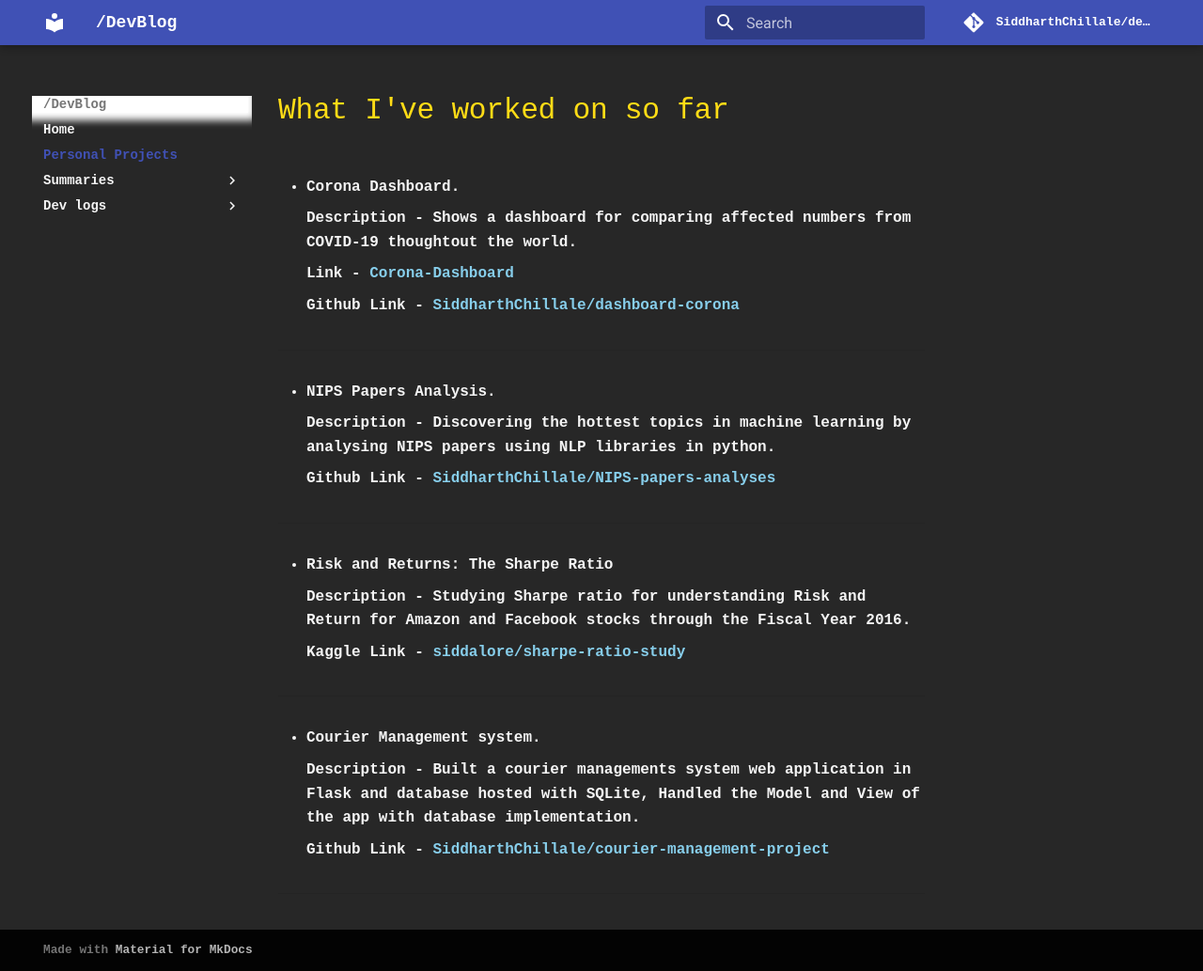
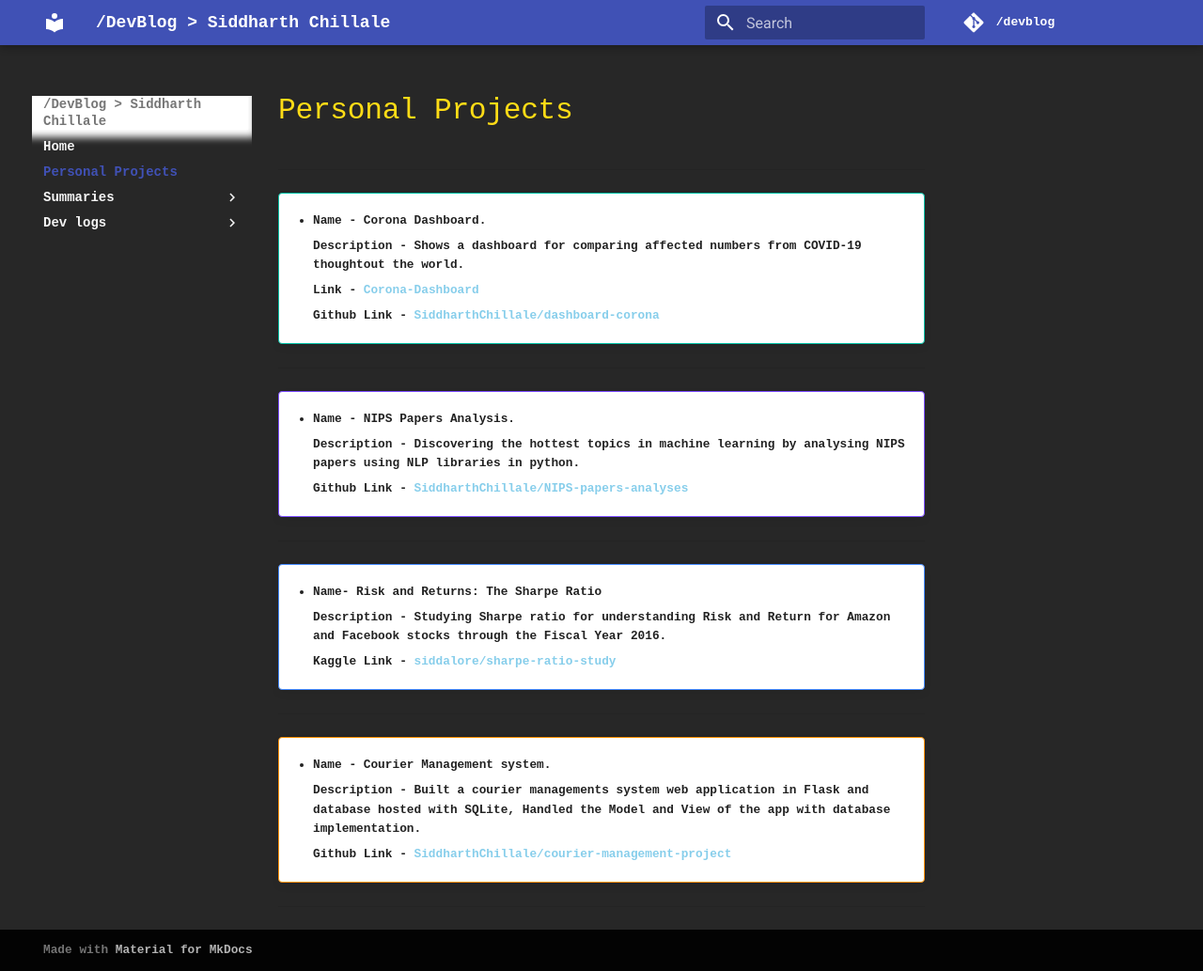
Before and after one commit to SiddharthChillale/devblog, an MkDocs documentation site: the page built from docs/projects.md, in a window 1280 px wide and 1033 px high. Shown: the whole window at 94% size. Built offline with MkDocs 1.6.1 and Material for MkDocs 9.7.7, drawn with Linux system fonts in a browser that asks for light colours; comment, search, counter and statistics services are not loaded.

Commit message:
added markdown extensions

```diff
--- a/docs/projects.md
+++ b/docs/projects.md
@@ -1,39 +1,36 @@
----
-title: Portfolio
-author: Siddharth
-date: 2020-04-10
----
-
-# What I've worked on so far
-
-
-*   Corona Dashboard.
-
-    Description - Shows a dashboard for comparing affected numbers from COVID-19 thoughtout the world.
-
-    Link - [Corona-Dashboard](https://covid-19-visual.herokuapp.com/)
-
-    Github Link - [SiddharthChillale/dashboard-corona](https://github.com/SiddharthChillale/dashboard-corona)
 
 ---
-*   NIPS Papers Analysis.
+!!! tip ""
+    *   Name - Corona Dashboard.
 
-    Description - Discovering the hottest topics in machine learning by analysing NIPS papers using NLP libraries in python.
+        Description - Shows a dashboard for comparing affected numbers from COVID-19 thoughtout the world.
 
-    Github Link - [SiddharthChillale/NIPS-papers-analyses](https://github.com/SiddharthChillale/NIPS-papers-analyses)
+        Link - [Corona-Dashboard](https://covid-19-visual.herokuapp.com/)
+
+        Github Link - [SiddharthChillale/dashboard-corona](https://github.com/SiddharthChillale/dashboard-corona)
 
 ---
-*   Risk and Returns: The Sharpe Ratio
+!!! example ""
+    *   Name - NIPS Papers Analysis.
 
-    Description - Studying Sharpe ratio for understanding Risk and Return for Amazon and Facebook stocks through the Fiscal Year 2016.
+        Description - Discovering the hottest topics in machine learning by analysing NIPS papers using NLP libraries in python.
 
-    Kaggle Link - [siddalore/sharpe-ratio-study](https://www.kaggle.com/siddalore/sharpe-ratio-study)
+        Github Link - [SiddharthChillale/NIPS-papers-analyses](https://github.com/SiddharthChillale/NIPS-papers-analyses)
 
 ---
-*   Courier Management system.
+!!! note ""
+    *   Name- Risk and Returns: The Sharpe Ratio
 
-    Description - Built a courier managements system web application in Flask and database hosted with SQLite, Handled the Model and View of the app with database implementation.
+        Description - Studying Sharpe ratio for understanding Risk and Return for Amazon and Facebook stocks through the Fiscal Year 2016.
 
-    Github Link - [SiddharthChillale/courier-management-project](https://github.com/SiddharthChillale/courier-management-project/)
+        Kaggle Link - [siddalore/sharpe-ratio-study](https://www.kaggle.com/siddalore/sharpe-ratio-study)
 
 ---
+!!! warning ""
+    *   Name - Courier Management system.
+
+        Description - Built a courier managements system web application in Flask and database hosted with SQLite, Handled the Model and View of the app with database implementation.
+
+        Github Link - [SiddharthChillale/courier-management-project](https://github.com/SiddharthChillale/courier-management-project/)
+
+---
--- a/mkdocs.yml
+++ b/mkdocs.yml
@@ -1,4 +1,4 @@
-site_name: /DevBlog
+site_name: /DevBlog > Siddharth Chillale
 site_description: A Memoir of the Adventures in Code
 site_author: Siddharth Chillale
 nav:
@@ -11,18 +11,22 @@ nav:
     - 'Dev logs':
             - "Project: Corona": "Corona.md"
 
-# theme: windmill-dark
 
 theme: material
 extra_css:
     - css/extra.css
-# extra:
-#     sidebars:
-#         - search
-#         - about
-#         - toc
-#         - related
+
+markdown_extensions:
+    - admonition
+    - toc:
+        permalink: true
+    - pymdownx.critic
+    - pymdownx.details
+    - pymdownx.smartsymbols
+
+
+
 
 repo_url: https://github.com/SiddharthChillale/devblog
 
-repo_name: SiddharthChillale/devblog
+repo_name: /devblog
```
Also changed, not shown: docs/LinkedIn tips.md (+8 -7 lines), docs/index.md (+25 -19 lines).
